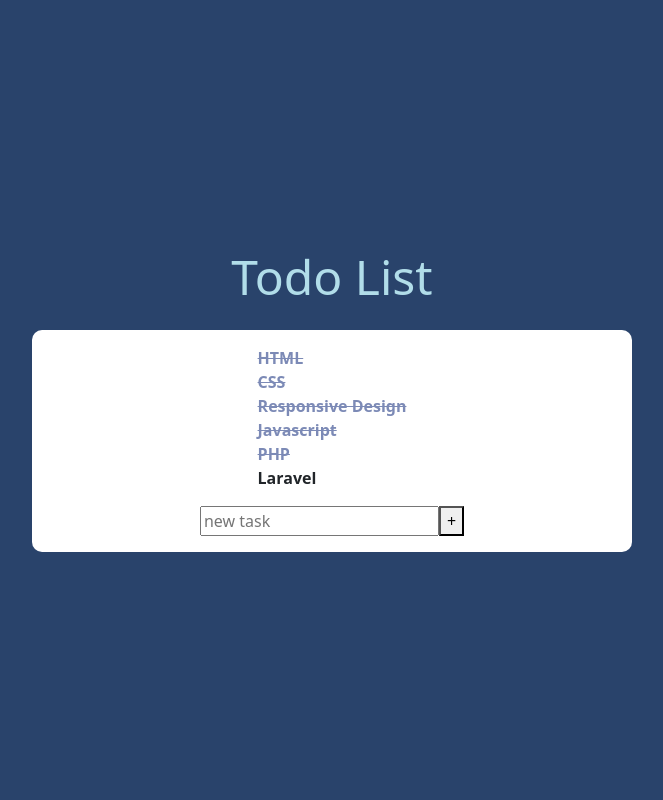
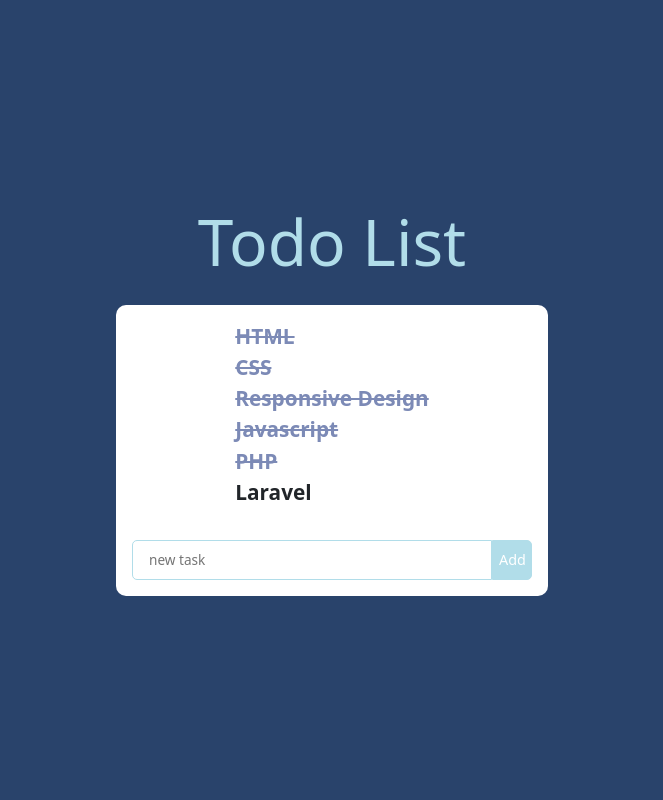
Before and after one commit to Spectrum5/php-todo-list-json, a PHP site: page / in a window 1280 px wide. Shown: the whole page, without its empty margins (308-971 px from the left). Run offline with PHP 8.4, Linux system fonts and the light colour scheme.

Commit message:
Aggiunto stile

```diff
--- a/css/style.css
+++ b/css/style.css
@@ -13,19 +13,48 @@
 
 .wrapper {
     background-color: var(--white);
-    width: 600px;
+    width: 500px;
     height: fit-content;
+    width: fit-content;
     padding: 1rem;
     border-radius: 10px;
+    font-size: 1.3rem;
 }
 
 h1 {
     margin-bottom: 1.5rem;
-    font-size: 3rem;
+    font-size: 4rem;
     color: var(--cyan);
 }
 
 #todo-list .todo.done {
     color: var(--violet);
-    text-decoration: line-through;;
+    text-decoration: line-through;
+    font-weight: 500;
 }
+
+.add-todo {
+    margin-top: 1rem;
+    min-width: 400px;
+}
+
+input {
+    width: 95%;
+    height: 40px;
+    border-radius: 5px 0 0 5px;
+    border: 1px solid var(--cyan);
+    padding-left: 1rem;
+    font-family: inherit;
+    font-size: .85rem;
+    color: var(--blue);
+}
+
+.btn-add {
+    height: 40px;
+    width: 40px;
+    border: 1px solid var(--cyan);
+    background-color: var(--cyan);
+    color: var(--white);
+    font-size: 0.9rem;
+    border-radius: 0 5px 5px 0;
+}
--- a/data.json
+++ b/data.json
@@ -1,8 +1 @@
-[
-{"text":"HTML","done":true},
-{"text":"CSS","done":true},
-{"text":"Responsive Design","done":true},
-{"text":"Javascript","done":true},
-{"text":"PHP","done":true},
-{"text":"Laravel","done":false}
-]
+[{"text":"HTML","done":true},{"text":"CSS","done":true},{"text":"Responsive Design","done":true},{"text":"Javascript","done":true},{"text":"PHP","done":true},{"text":"Laravel","done":false},{"text":"","done":false}]
--- a/index.html
+++ b/index.html
@@ -33,14 +33,14 @@
             <h1>{{titol}}</h1>
 
             <div class="wrapper d-flex justify-content-center align-items-center flex-column">
-                <ul class="list-unstyled" id="todo-list">
+                <ul class="list-unstyled d-flex justify-content-center align-items-start flex-column" id="todo-list">
                     <li v-for="(todo,index) in  todoList" class="todo fw-bold" :class="todo.done ? 'done' : '' ">
                         {{ todo.text }}
                     </li>
                 </ul>
-                <div class="add-todo">
+                <div class="add-todo d-flex text-center">
                     <input type="text" placeholder="new task" v-model.trim="newTodoText" name="newTodoText">
-                    <button @click="addTodo">+</button>
+                    <button @click="addTodo" class="btn-add d-flex align-items-center">Add</button>
                 </div>
             </div>
         </div>
```
